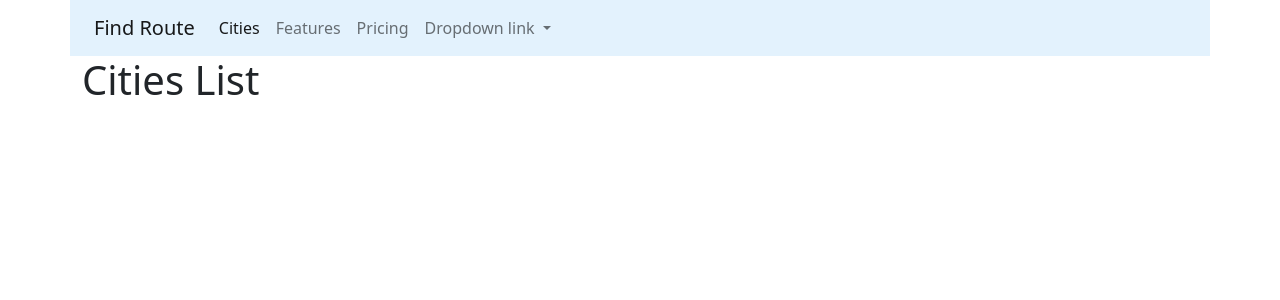
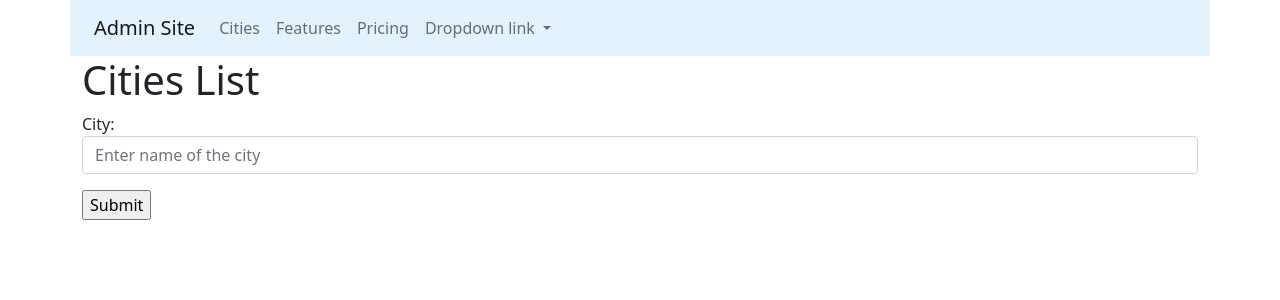
Before and after one commit to vkoliesov/find_route, a Django app: page /cities/ in a window 1280 px wide. Shown: the top 300 px of the page. Run offline with Django 3.2, Linux system fonts and the light colour scheme; data that the repository does not hold is empty.

Commit message:
add forms, change views to CBV

```diff
--- /dev/null
+++ b/src/cities/forms.py
@@ -0,0 +1,13 @@
+from django import forms
+
+from cities.models import City
+
+class CityForm(forms.ModelForm):
+    name = forms.CharField(label='City', widget=forms.TextInput(attrs={
+        'class': 'form-control',
+        'placeholder': 'Enter name of the city'
+    }))
+
+    class Meta:
+        model = City
+        fields = ['name',]
--- a/src/cities/models.py
+++ b/src/cities/models.py
@@ -1,4 +1,5 @@
 from django.db import models
+from django.urls import reverse
 
 class City(models.Model):
     name = models.CharField(max_length=100, unique=True)
@@ -11,3 +12,7 @@ class City(models.Model):
         verbose_name = 'City'
         verbose_name_plural = 'Cities'
         ordering = ['name']
+
+
+    def get_absolute_url(self):
+        return reverse("cities:detail", kwargs={"pk": self.pk})
--- a/src/cities/urls.py
+++ b/src/cities/urls.py
@@ -1,8 +1,11 @@
 from django.urls import path
 
-from cities.views import home
+from cities.views import CityListView, CityDetailView, CityCreateView, CityUpdateView, CityDeleteView
 
 urlpatterns = [
-    path('', home, name='home'),
-    path('<int:id>/', home, name='detail')
+    path('', CityListView.as_view(), name='home'),
+    path('detail/<int:pk>/', CityDetailView.as_view(), name='detail'),
+    path('update/<int:pk>/', CityUpdateView.as_view(), name='update'),
+    path('delete/<int:pk>/', CityDeleteView.as_view(), name='delete'),
+    path('add/', CityCreateView.as_view(), name='create'),
 ]
--- a/src/cities/views.py
+++ b/src/cities/views.py
@@ -1,15 +1,48 @@
 from django.shortcuts import render, get_object_or_404
+from django.views.generic import ListView, DetailView, CreateView, UpdateView, DeleteView
+from django.urls import reverse_lazy
 
 from cities.models import City
+from cities.forms import CityForm
 
 
-def home(request, id=None):
-    if id:
+class CityListView(ListView):
+    model = City
+    template_name = 'cities/home.html'
 
-        city = get_object_or_404(City, id=id)
-        context = {'object': city}
-        return render(request, 'cities/detail.html', context)
+    def get_context_data(self, **kwargs):
+        context = super().get_context_data(**kwargs)
+        form = CityForm()
+        context['form'] = form
+        return context
 
-    qs = City.objects.all()
-    context = {'objects_list': qs}
-    return render(request, 'cities/home.html', context)
+
+class CityDetailView(DetailView):
+    queryset = City.objects.all()
+    template_name = 'cities/detail.html'
+
+    # def get_queryset(self):
+    #     return get_object_or_404(City, pk=self.kwargs.get('pk'))
+
+
+class CityCreateView(CreateView):
+    model = City
+    form_class = CityForm
+    template_name = 'cities/create.html'
+    success_url = reverse_lazy('cities:home')
+
+
+class CityUpdateView(UpdateView):
+    model = City
+    form_class = CityForm
+    template_name = 'cities/update.html'
+    success_url = reverse_lazy('cities:home')
+
+
+class CityDeleteView(DeleteView):
+    model = City
+    template_name = 'cities/delete.html'
+    success_url = reverse_lazy('cities:home')
+
+    def get(self, request, *args, **kwargs):
+        return self.post(request, *args, **kwargs)
--- a/src/templates/about.html
+++ /dev/null
@@ -1,6 +0,0 @@
-{% extends 'base.html' %}
-{% block title %}About{% endblock %}
-
-{% block content %}
-<h1> About us</h1>
-{% endblock %}
--- a/src/templates/base.html
+++ b/src/templates/base.html
@@ -15,14 +15,14 @@
   <body>
     <nav class="navbar navbar-expand-lg navbar-light container" style="background-color: #e3f2fd;">
         <div class="container-fluid">
-          <a class="navbar-brand" href="{% url 'home' %}">Find Route</a>
+          <a class="navbar-brand" href="{% url 'admin:index' %}">Admin Site</a>
           <button class="navbar-toggler" type="button" data-bs-toggle="collapse" data-bs-target="#navbarNavDropdown" aria-controls="navbarNavDropdown" aria-expanded="false" aria-label="Toggle navigation">
             <span class="navbar-toggler-icon"></span>
           </button>
           <div class="collapse navbar-collapse" id="navbarNavDropdown">
             <ul class="navbar-nav">
-              <li class="nav-item {% if request.path = cities_home_url %}active {% endif %}">
-                <a class="nav-link active" aria-current="page" href="{% url 'cities:home' %}">Cities</a>
+              <li class="nav-item {% if request.path == cities_home_url %}active {% endif %}">
+                <a class="nav-link" aria-current="page" href="{% url 'cities:home' %}">Cities</a>
               </li>
               <li class="nav-item">
                 <a class="nav-link" href="#">Features</a>
--- a/src/templates/cities/home.html
+++ b/src/templates/cities/home.html
@@ -6,8 +6,20 @@
 <div class="row">
     <div class="col-md">
         {% for object in objects_list %}
-            <p>{{object.name}}</p>
+            <p>
+                <a href="{% url 'cities:detail' id=object.id %}">{{object.name}}</a>
+            </p>
         {% endfor %}
     </div>
 </div>
+
+<div class="row">
+    <div class="col-md4">
+        <form action="" method="post"> {% csrf_token %}
+            {{ form.as_p }}
+            <input type="submit" value="Submit">
+        </form>
+    </div>
+</div>
+
 {% endblock %}
--- a/src/travel/urls.py
+++ b/src/travel/urls.py
@@ -17,6 +17,7 @@ from django.contrib import admin
 from django.urls import path, include
 
 
+
 urlpatterns = [
     path('admin/', admin.site.urls),
     path('cities/', include(('cities.urls', 'cities'))),
```
Also changed, not shown: src/templates/cities/create.html (added, +9 -0 lines), src/templates/cities/delete.html (added, +10 -0 lines), src/templates/cities/update.html (added, +9 -0 lines), src/templates/form.html (added, +8 -0 lines).
